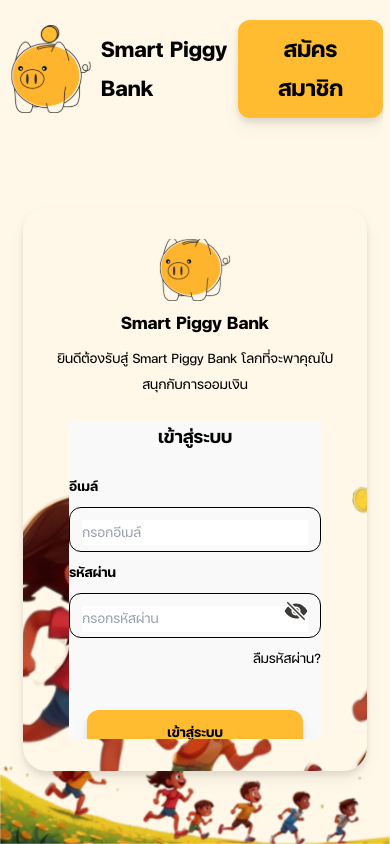
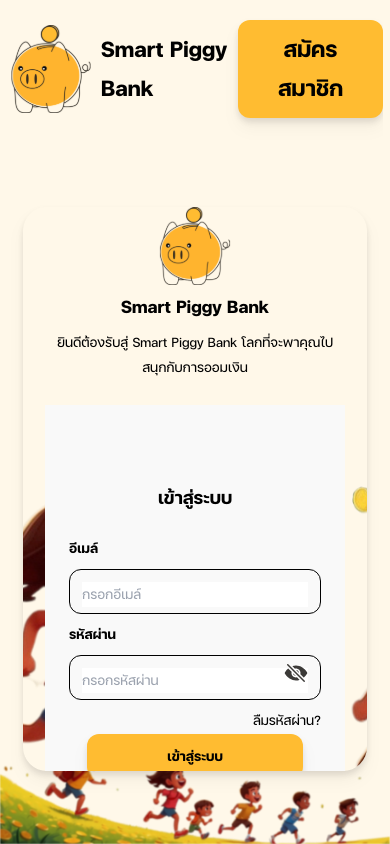
Before and after one commit to PitakPxt/Smart-piggy-bank, a React (Vite) app: page / in a window 390 px wide. Built offline with nearby package versions, Linux system fonts and the light colour scheme; no server answers; the database is empty.

Commit message:
resposive login test

```diff
--- a/src/pages/Login.jsx
+++ b/src/pages/Login.jsx
@@ -69,7 +69,7 @@ export default function Login() {
               xl:w-[1036px] xl:h-[524px]
               lg:w-[900px] lg:h-[568px]
               md:w-[568px] md:h-[768px]
-              sm:w-[300px] sm:h-[500px]
+              sm:w-[300px] sm:h-[650px]
               xl:flex-row xl:justify-start xl:items-start
               lg:flex-row lg:justify-start lg:items-start
               md:flex-col md:justify-center md:items-center
@@ -97,11 +97,15 @@ export default function Login() {
                 onSubmit={handleSubmit}
                 className="w-1/2 h-full flex justify-center items-center"
               >
-                <div className="flex flex-col items-center justify-center xl:px-[68px] md:px-[68px] lg:px-[40px]  h-full bg-neutral-white-100">
+                <div
+                  className="flex flex-col h-full items-center justify-center bg-neutral-white-100
+                xl:px-[68px] md:px-[68px] lg:px-[40px] sm:px-[24px]
+                xl:py-[68px] md:py-[68px] lg:py-[68px] sm:py-[42px]"
+                >
                   <h2 className="text-center mb-[22px] xl:text-h2-bold lg:text-h2-bold md:text-h2-bold sm:text-h4-bold">
                     เข้าสู่ระบบ
                   </h2>
-                  <div className="sm:w-[252px] xl:w-[382px] md:w-[432px] mb-[38px]">
+                  <div className=" xl:w-[382px] md:w-[432px] lg:w-[432px] sm:w-[252px] xl:mb-[34px] lg:mb-[34px] md:mb-[34px] sm:mb-[1px]">
                     <div className="flex flex-col gap-2">
                       <InputLabel
                         text="อีเมล์"
```
